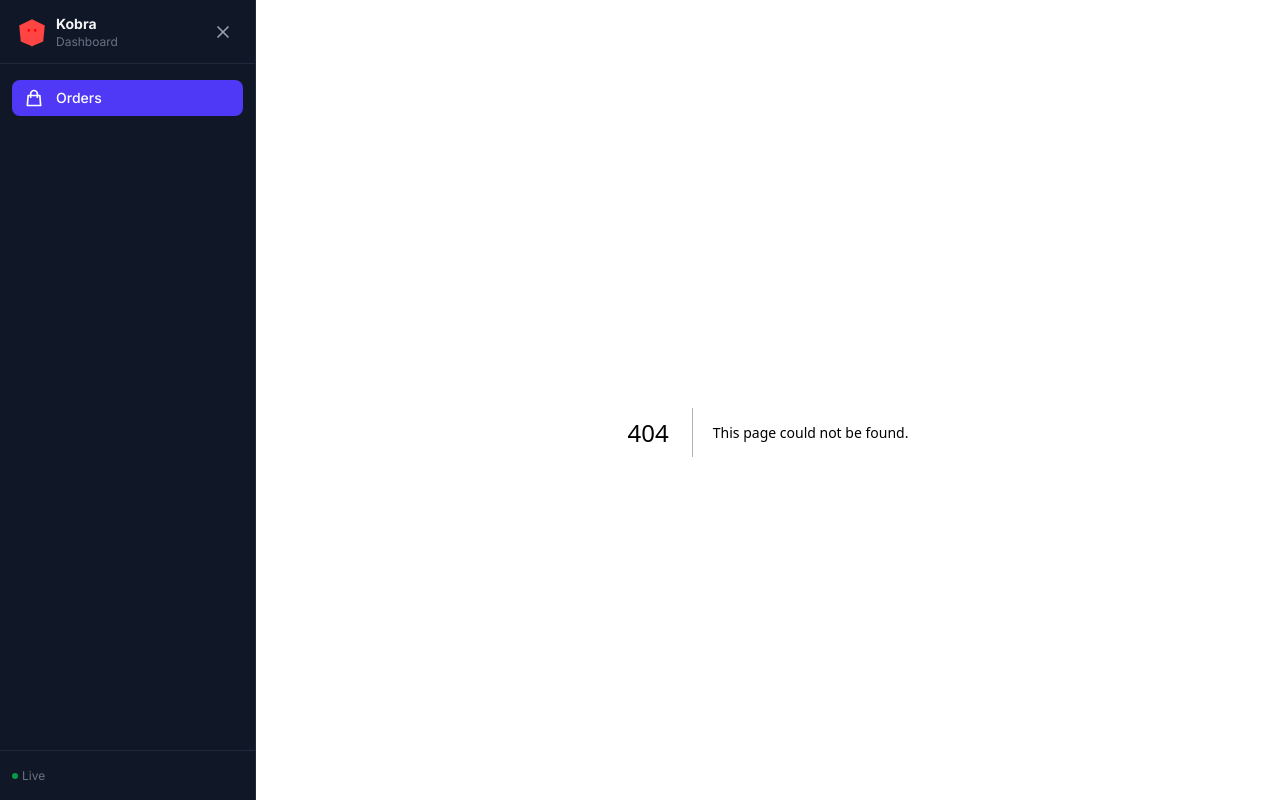
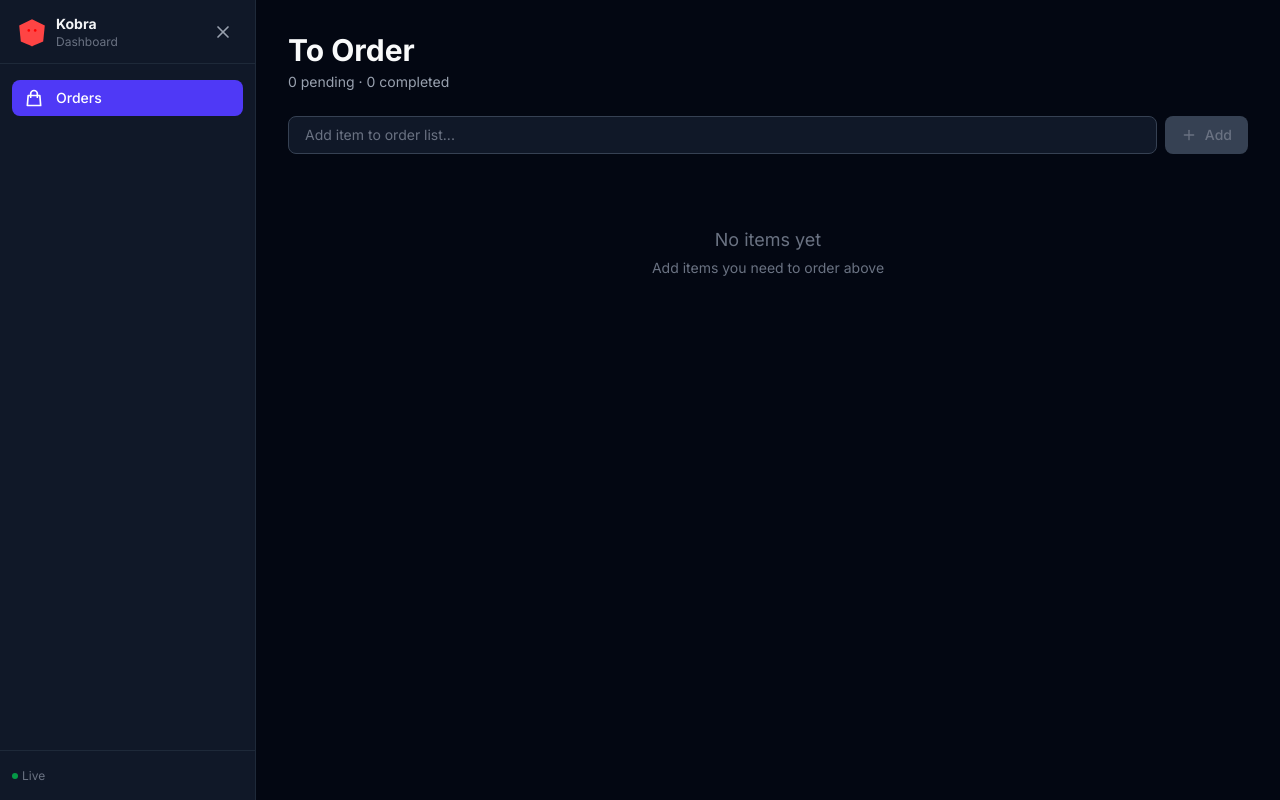
Before and after one commit to coulditbecoley/order-dashboard, a Next.js app: page /to-order in a window 1280 px wide. Before the commit this address had no page. Built offline with nearby package versions, Linux system fonts and the light colour scheme.

Commit message:
feat: scaffold To Order tab with checklist UI (ToOrderList) and page routing

```diff
--- /dev/null
+++ b/src/app/to-order/globals.css
@@ -0,0 +1 @@
+/* Minimal styles for ToOrder tab placeholder if needed later */
--- /dev/null
+++ b/src/app/to-order/page.tsx
@@ -0,0 +1,5 @@
+import ToOrderList from '@/components/ToOrderList';
+
+export default function ToOrderPage() {
+  return <ToOrderList />;
+}
```
